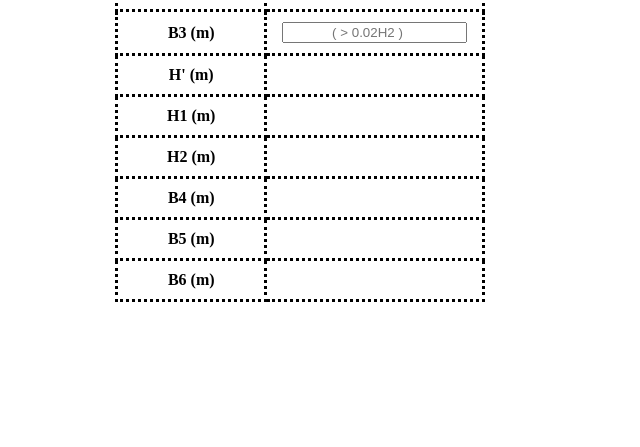
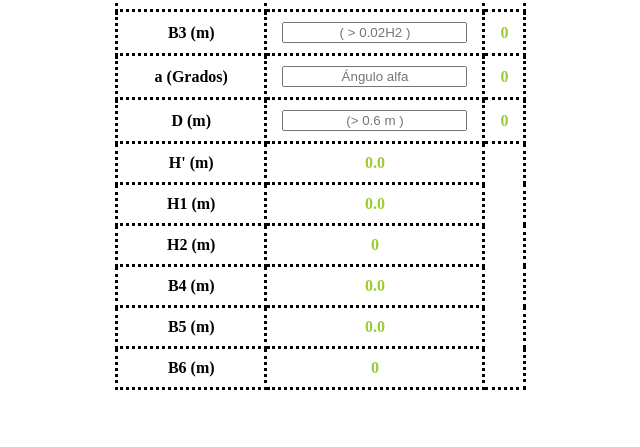
Before and after one commit to SFCC5555/PORTFOLIO, a Django app: page /MUROS/ in a window 1280 px wide. Shown: the part 676-1123 px from the top of the page, without its empty margins (3-643 px from the left). Before the commit the page ends 978 px from the top, so only its background shows below. Run offline with Django 4.2, Linux system fonts and the light colour scheme.

Commit message:
Se actualizo la app MUROS con los calculos de las dimensiones

```diff
--- a/PORTFOLIODJANGO/MUROS/static/MUROS/styles.css
+++ b/PORTFOLIODJANGO/MUROS/static/MUROS/styles.css
@@ -61,3 +61,9 @@ button:hover {
 .helptext:hover {
     border-color: yellowgreen;
 }
+
+.result {
+    color:yellowgreen;
+    font-weight: bold;
+
+}
--- a/PORTFOLIODJANGO/MUROS/templates/MUROS/index.html
+++ b/PORTFOLIODJANGO/MUROS/templates/MUROS/index.html
@@ -1,12 +1,6 @@
-{% load static %}
-<!DOCTYPE html>
-<html lang="es">
-    <head>
-        <title>MUROS DE CONTENCIÓN</title>
-        <link rel="stylesheet" type="text/css" href="{% static 'MUROS/styles.css' %}"/>
-        <link rel="icon" href="IMAGENES/GIFMorty.gif" />
-    </head>
-    <body>
+{% extends "MUROS/layout.html" %}
+
+{% block body %}
         <h1>MUROS DE CONTENCIÓN</h1>
         <h3>PARÁMETROS DE SUELO</h3>
         <section class="parametros">
@@ -39,6 +33,7 @@
             </div>
         </section>
         <h3>DIMENCIONES DEL MURO</h3>
+        <form action="{% url 'MUROS:index' %}">
         <section class="dimenciones">
                 <div class="tabla">
                     <table>
@@ -52,55 +47,72 @@
                         <tbody>
                             <tr>
                                 <td class="CP">H(m)</td>
-                            <td><input class="helptext" type="number" placeholder="Altura de muro" name="Altura de muro"></td>
+                                <td><input class="helptext" type="float" placeholder="Altura de muro" required="" name="H"></td>
+                                <td class="result">{{H}}</td>
                             </tr>
                             <tr>
                                 <td class="CP">H3 (m)</td>
-                            <td><input class="helptext" type="number" placeholder="( 0.12H - 0.17H )" name="Altura de muro"></td>
+                                <td><input class="helptext" type="float" placeholder="( 0.12H - 0.17H )" required="" name="H3"></td>
+                                <td class="result">{{H3}}</td>
                             </tr>
                             <tr>
                                 <td class="CP">B (m)</td>
-                            <td><input class="helptext" type="number" placeholder="( 0.5H - 0.7H )" name="ancho de muro"></td>
+                                <td><input class="helptext" type="float" placeholder="( 0.5H - 0.7H )" required="" name="B"></td>
+                                <td class="result">{{B}}</td>
                             </tr>
                             <tr>
                                 <td class="CP">B1 (m)</td>
-                            <td><input class="helptext" type="number" placeholder="( > 0.3 m )" name="cabeza de muro"></td>
+                                <td><input class="helptext" type="float" placeholder="( > 0.3 m )" required="" name="B1"></td>
+                                <td class="result">{{B1}}</td>
                             </tr>
                             <tr>
                                 <td class="CP">B2 (m)</td>
-                            <td><input class="helptext" type="number" placeholder="( 0.1H - 0.17H )" name="ancho de muro"></td>
+                                <td><input class="helptext" type="float" placeholder="( 0.1H - 0.17H )" required="" name="B2"></td>
+                                <td class="result">{{B2}}</td>
                             </tr>
                             <tr>
                                 <td class="CP">B3 (m)</td>
-                            <td><input class="helptext" type="number" placeholder="( > 0.02H2 )" name="ancho de muro"></td>
+                                <td><input class="helptext" type="float" placeholder="( > 0.02H2 )" required="" name="B3"></td>
+                                <td class="result">{{B3}}</td>
+                            </tr>
+                            <tr>
+                                <td class="CP">a (Grados)</td>
+                                <td><input class="helptext" type="float" placeholder="Ángulo alfa" required="" name="a"></td>
+                                <td class="result">{{a}}</td>
+                            </tr>
+                            <tr>
+                                <td class="CP">D (m)</td>
+                                <td><input class="helptext" type="float" placeholder="(> 0.6 m )" required="" name="D"></td>
+                                <td class="result">{{D}}</td>
                             </tr>
                             <tr>
                                 <td class="CP">H' (m)</td>
-                            <td></td>
+                                <td class="result">{{Hp}}</td>
                             </tr>
                             <tr>
                                 <td class="CP">H1 (m)</td>
-                            <td></td>
+                                <td class="result">{{H1}}</td>
                             </tr>
                             <tr>
                                 <td class="CP">H2 (m)</td>
-                            <td></td>
+                                <td class="result">{{H2}}</td>
                             </tr>
                             <tr>
                                 <td class="CP">B4 (m)</td>
-                            <td></td>
+                                <td class="result">{{B4}}</td>
                             </tr>
                             <tr>
                                 <td class="CP">B5 (m)</td>
-                            <td></td>
+                                <td class="result">{{B5}}</td>
                             </tr>
                             <tr>
                                 <td class="CP">B6 (m)</td>
-                            <td></td>
+                                <td class="result">{{B6}}</td>
                             </tr>
 
                     </table>
                 </div>
+
             <div>
                 <button> Calcular </button>
             </div>
@@ -108,5 +120,5 @@
                 <img class="imagen" src="IMAGENESMUROS/Dimenciones_de_muro.jpg" width="300">
             </div>
         </section>
-    </body>
-</html>
+        </form>
+{% endblock%}
--- /dev/null
+++ b/PORTFOLIODJANGO/MUROS/templates/MUROS/layout.html
@@ -0,0 +1,13 @@
+{% load static %}
+<!DOCTYPE html>
+<html lang="es">
+    <head>
+        <title>MUROS DE CONTENCIÓN</title>
+        <link rel="stylesheet" type="text/css" href="{% static 'MUROS/styles.css' %}"/>
+        <link rel="icon" href="IMAGENES/GIFMorty.gif" />
+    </head>
+    <body>
+        {% block body %}
+        {% endblock %}
+    </body>
+</html>
--- a/PORTFOLIODJANGO/MUROS/urls.py
+++ b/PORTFOLIODJANGO/MUROS/urls.py
@@ -3,5 +3,6 @@ from . import views
 
 app_name="MUROS"
 urlpatterns = [
-    path("",views.index, name="index")
+    path("",views.index, name="index"),
+    path("pruebas",views.pruebas, name="pruebas")
 ]
--- a/PORTFOLIODJANGO/MUROS/views.py
+++ b/PORTFOLIODJANGO/MUROS/views.py
@@ -1,6 +1,62 @@
+from cmath import pi
+from http.client import HTTPResponse
 from django.http import HttpResponse
 from django.shortcuts import render
-
+import math
 # Create your views here.
 def index(request):
-    return render(request, "MUROS/index.html")
+    H=request.GET.get("H")
+    H3=request.GET.get("H3")
+    B=request.GET.get("B")
+    B1=request.GET.get("B1")
+    B2=request.GET.get("B2")
+    B3=request.GET.get("B3")
+    a=request.GET.get("a")
+    D=request.GET.get("D")
+
+    if H==None:
+        H=0
+    else:
+        H=float(H)
+    if H3==None:
+        H3=0
+    else:
+        H3=float(H3)
+    if B==None:
+        B=0
+    else:
+        B=float(B)
+    if B1==None:
+        B1=0
+    else:
+        B1=float(B1)
+    if B2==None:
+        B2=0
+    else:
+        B2=float(B2)
+    if B3==None:
+        B3=0
+    else:
+        B3=float(B3)
+    if a==None:
+        a=0
+    else:
+        a=float(a)
+    if D==None:
+        D=0
+    else:
+        D=float(D)
+
+    teta=15
+    B6=round(B-B1-B2-B3,2)
+    H1=round(B6*math.tan(a*pi/180),2)
+    Hp=round(H+H1,2)
+    H2=round(H-H3,2)
+    B4=round(H2*math.tan(teta*pi/180),2)
+    B5=round(B6-B4,2)
+
+    return render(request, "MUROS/index.html", {"H":H,"H3":H3,"B":B,"B1":B1,"B2":B2,"B3":B3,"a":a,"D":D,"B6":B6,"H1":H1,"Hp":Hp,"H2":H2,"B4":B4,"B5":B5})
+
+
+def pruebas(request):
+    return render(request, "MUROS/pruebas.html")
```
Also changed, not shown: PORTFOLIODJANGO/MUROS/templates/MUROS/pruebas.html (added, +7 -0 lines). Lines whose indentation alone changed are shown as unchanged.
